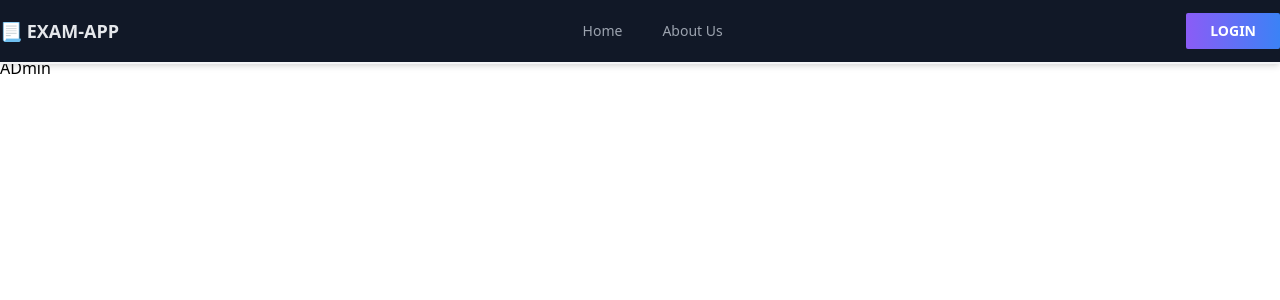
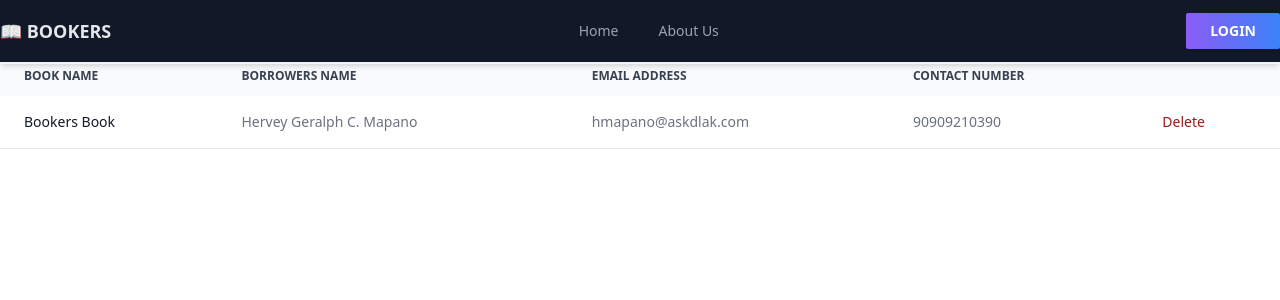
Before and after one commit to herveyyy/Booking-App, a React (Vite) app: page /login in a window 1280 px wide. Shown: the top 300 px of the page. Built offline with nearby package versions, Linux system fonts and the light colour scheme.

Commit message:
admin table

```diff
--- a/index.html
+++ b/index.html
@@ -4,7 +4,7 @@
     <meta charset="UTF-8" />
     <link rel="icon" type="image/svg+xml" href="https://cdn-icons-png.flaticon.com/512/2232/2232688.png" />
     <meta name="viewport" content="width=device-width, initial-scale=1.0" />
-    <title>Exam-app</title>
+    <title>Bookers</title>
   </head>
   <body>
     <div id="root"></div>
--- a/src/components/Navbar.jsx
+++ b/src/components/Navbar.jsx
@@ -33,7 +33,7 @@ function Navbar() {
     <div className=" z-40 fixed left-0 right-0 top-0 h-16 shadow-md border-b-2 border-gray-100 bg-gray-900">
       <nav className="flex items-center container mx-auto h-full justify-between">
         <h1 className="font-semibold uppercase text-lg text-gray-200">
-          📃 Exam-App
+          📖 Bookers
         </h1>
         <div>
           <ul className="flex items-center space-x-10 text-sm">
--- /dev/null
+++ b/src/components/Table.jsx
@@ -0,0 +1,51 @@
+import React from "react";
+
+function DataTable() {
+    return (
+
+        <div className="relative overflow-x-auto">
+        <table className="w-full text-sm text-left text-gray-500 dark:text-gray-400">
+          <thead className="text-xs text-gray-700 uppercase bg-gray-50 dark:bg-gray-700 dark:text-gray-400">
+            <tr>
+              <th scope="col" className="px-6 py-3">
+                Book name
+              </th>
+              <th scope="col" className="px-6 py-3">
+                Borrowers Name
+              </th>
+              <th scope="col" className="px-6 py-3">
+                Email Address
+              </th>
+              <th scope="col" className="px-6 py-3">
+                Contact Number
+              </th>
+              <th scope="col" className="px-6 py-3">
+                <span></span>
+              </th>
+            </tr>
+          </thead>
+          <tbody>
+            <tr className="bg-white border-b dark:bg-gray-800 dark:border-gray-700">
+              <th scope="row" className="px-6 py-4 font-medium text-gray-900 whitespace-nowrap dark:text-white">
+                Bookers Book
+              </th>
+              <td className="px-6 py-4">
+                Hervey Geralph C. Mapano
+              </td>
+              <td className="px-6 py-4">
+                hmapano@askdlak.com
+              </td>
+              <td className="px-6 py-4">
+                90909210390
+              </td>
+              <td className="px-6 py-4">
+               <a className="text-red-800 hover:text-red-500 cursor-pointer">Delete</a>
+              </td>
+            </tr>
+
+          </tbody>
+        </table>
+      </div> );
+}
+
+export default DataTable;
--- a/src/pages/Admin.jsx
+++ b/src/pages/Admin.jsx
@@ -1,9 +1,11 @@
-import React from "react";
+
+import  React from "react";
+import DataTable from "../components/Table";
+
 
 function Admin() {
     return (<div>
-
-        <h1>ADmin</h1>
+<DataTable />
     </div>  );
 }
 
```
Also changed, not shown: package.json (+8 -2 lines), 2 other files (tests, documents, lock files or other folders).
